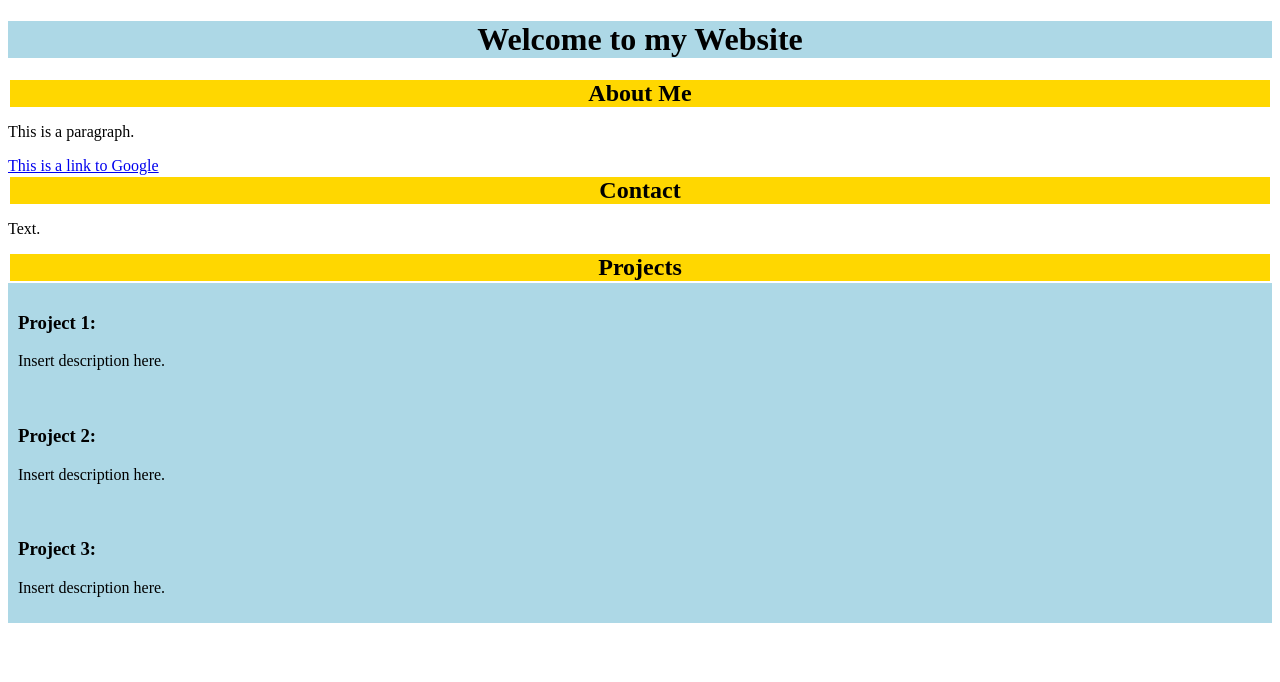
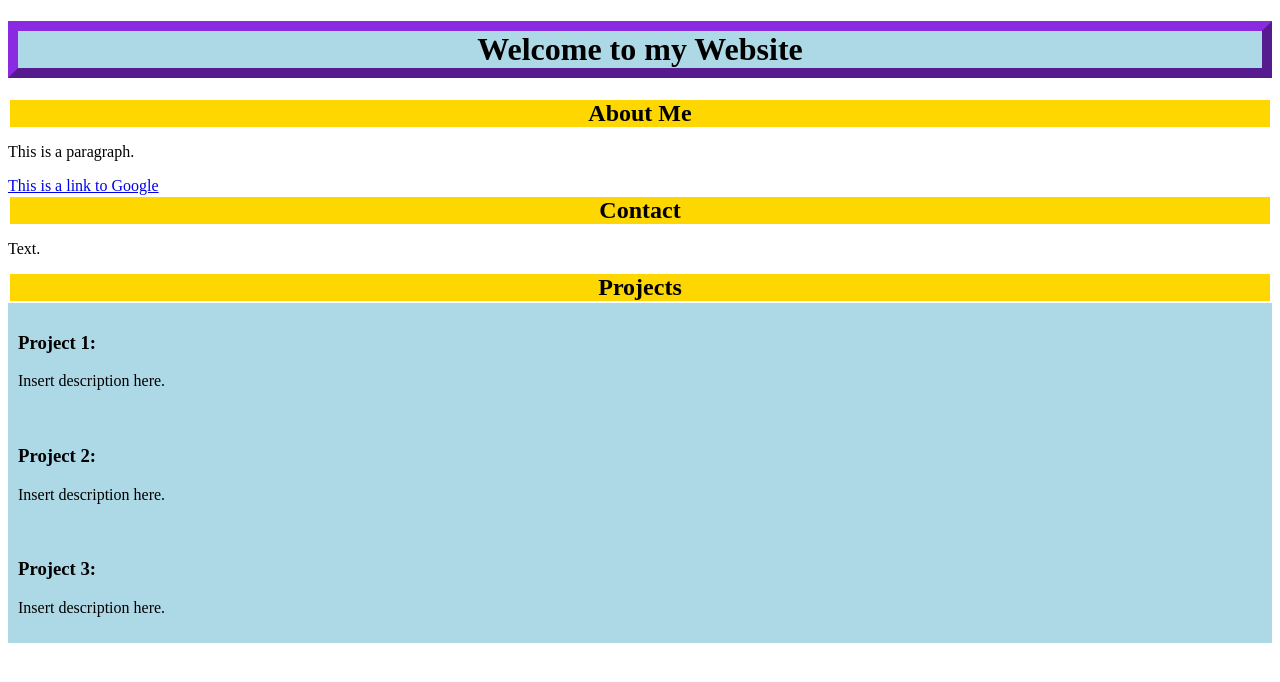
Before and after one commit to ChrisPung/chrispung.github.io, a plain HTML site: page index.html in a window 1280 px wide. Drawn offline with Linux system fonts and the light colour scheme.

Commit message:
Update index.html

```diff
--- a/index.html
+++ b/index.html
@@ -9,8 +9,9 @@
 				font: 24;
 				background-color: lightblue;
 				background:	lightblue;
-				border: 8px;
-				border-color: black;
+				border: 10px;
+				border-color: blueviolet;
+				border-style: outset;
 
 			}
 			.header2Class{
@@ -42,9 +43,13 @@
 	</head>
 	<body>
 		<div>
-			<h1 id = "hID">Welcome to my Website</h1>
+			<h1 id = "hID">
+				Welcome to my Website
+			</h1>
 
-			<h2 class = "header2Class"> About Me</h2>
+			<h2 class = "header2Class">
+				About Me
+			</h2>
 				<p>This is a paragraph.</p>
 				<a href="https://google.com/">This is a link to Google</a>
 
```
